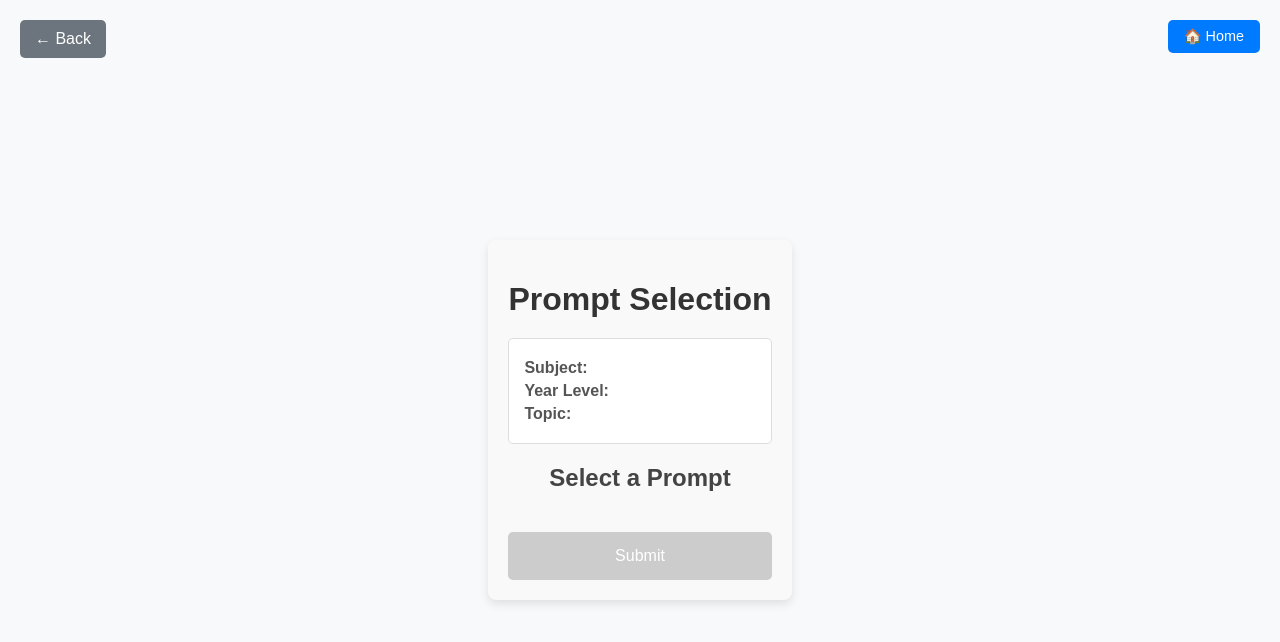
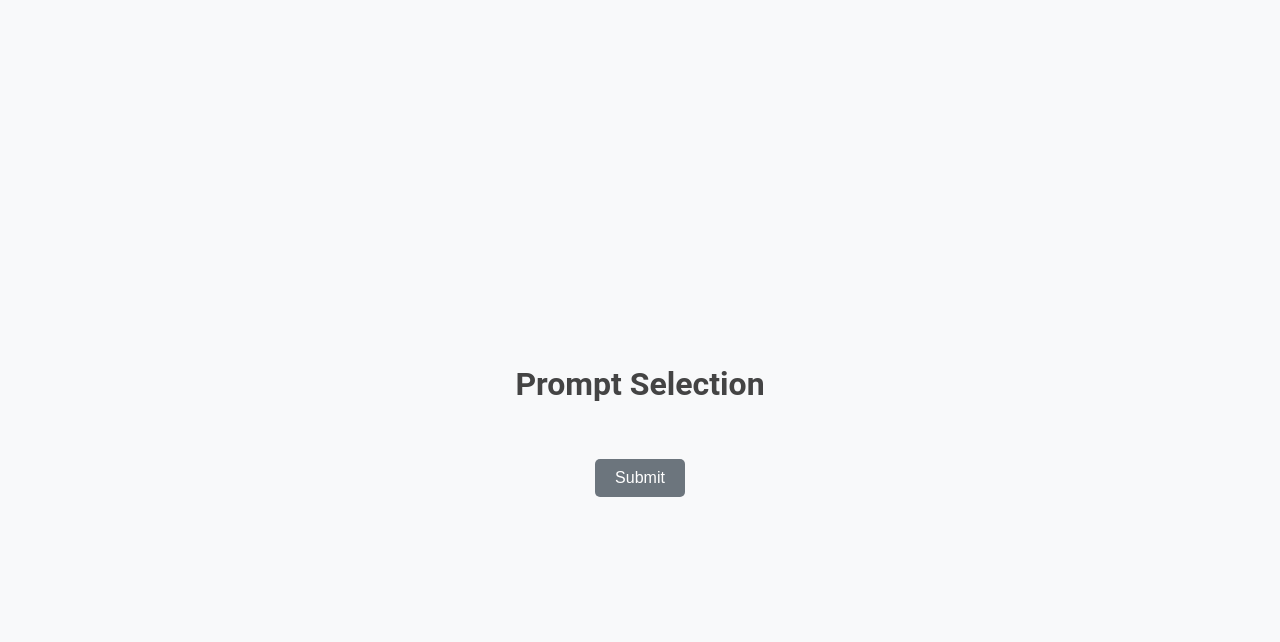
Before and after one commit to Looch8/teacher-platform, a React (Vite) app: page /prompt in a window 1280 px wide. Shown: the top 642 px of the page. Built offline with nearby package versions, Linux system fonts and the light colour scheme.

Commit message:
backend link with frontend, questions are asked

```diff
--- a/src/pages/InteractionPage.jsx
+++ b/src/pages/InteractionPage.jsx
@@ -31,9 +31,8 @@ Keep your questions direct, with limited unnecessary dialogue around the line of
 
 	// Fetch the question and helper prompts from the backend
 	useEffect(() => {
-		// Call the backend API to get the initial question and helper prompts
 		axios
-			.post('/api/start', { prompt: initialPrompt })
+			.post('http://localhost:8000/api/start', { prompt: initialPrompt })
 			.then((response) => {
 				setChatGPTQuestion(response.data.question);
 				setHelperPrompts(response.data.helperPrompts);
@@ -44,9 +43,11 @@ Keep your questions direct, with limited unnecessary dialogue around the line of
 	}, [initialPrompt]);
 
 	const handleSubmit = () => {
-		// Send the answer to the backend to evaluate
 		axios
-			.post('/api/evaluate', { answer, initialPrompt })
+			.post('http://localhost:8000/api/evaluate', {
+				answer,
+				initialPrompt,
+			})
 			.then((response) => {
 				setResponse(response.data.feedback); // Receive feedback from ChatGPT
 				setChatGPTQuestion(response.data.nextQuestion); // If next question is returned
--- a/src/pages/PromptPage.jsx
+++ b/src/pages/PromptPage.jsx
@@ -1,15 +1,11 @@
+import { useState } from 'react';
 import { useLocation, useNavigate } from 'react-router-dom';
-import { useState } from 'react';
-import '../styles/PromptPage.css';
-import BackButton from '../components/BackButton';
-import HomeButton from '../components/HomeButton';
 
 function PromptPage() {
-	const location = useLocation(); // Retrieve passed data
+	const location = useLocation();
 	const navigate = useNavigate();
-	const { subject, yearLevel, topic } = location.state || {}; // Destructure state
+	const { subject, yearLevel, topic } = location.state || {};
 
-	// Hardcoded prompts based on subject, year level, and topic
 	const promptsData = {
 		History: {
 			'Year 8': {
@@ -20,64 +16,39 @@ function PromptPage() {
 				],
 			},
 		},
-		// Add more subjects, year levels, and topics here as needed
 	};
 
-	const prompts = promptsData[subject]?.[yearLevel]?.[topic] || []; // Get prompts
+	const prompts = promptsData[subject]?.[yearLevel]?.[topic] || [];
 	const [selectedPrompt, setSelectedPrompt] = useState('');
 
-	const handlePromptSelect = (prompt) => {
-		setSelectedPrompt(prompt);
-	};
-
 	const handleSubmit = () => {
-		console.log('Selected Prompt:', selectedPrompt);
-		navigate('/interaction', { state: { selectedPrompt } });
+		navigate('/interaction', {
+			state: { selectedPrompt, subject, yearLevel, topic },
+		});
 	};
 
 	return (
-		<div className="prompt-container">
-			<BackButton />
-			<HomeButton />
-			<h1 className="page-title">Prompt Selection</h1>
-			<div className="info-box">
-				<p>
-					<strong>Subject:</strong> {subject}
-				</p>
-				<p>
-					<strong>Year Level:</strong> {yearLevel}
-				</p>
-				<p>
-					<strong>Topic:</strong> {topic}
-				</p>
-			</div>
-
-			<h2 className="prompt-subtitle">Select a Prompt</h2>
-			<ul className="prompt-list">
+		<>
+			<h1>Prompt Selection</h1>
+			<ul>
 				{prompts.map((prompt, index) => (
-					<li key={index} className="prompt-item">
+					<li key={index}>
 						<label>
 							<input
 								type="radio"
-								name="prompt"
 								value={prompt}
+								onChange={() => setSelectedPrompt(prompt)}
 								checked={selectedPrompt === prompt}
-								onChange={() => handlePromptSelect(prompt)}
 							/>
-							<span>{prompt}</span>
+							{prompt}
 						</label>
 					</li>
 				))}
 			</ul>
-
-			<button
-				onClick={handleSubmit}
-				className="submit-button"
-				disabled={!selectedPrompt} // Disable until a prompt is selected
-			>
+			<button onClick={handleSubmit} disabled={!selectedPrompt}>
 				Submit
 			</button>
-		</div>
+		</>
 	);
 }
 
```
